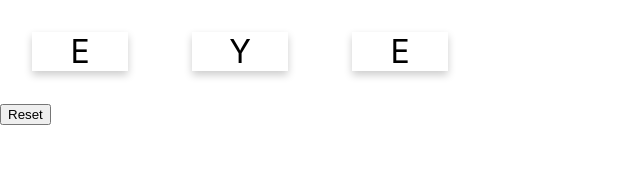
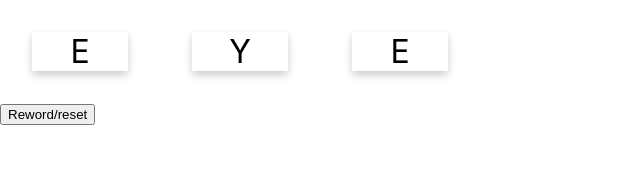
Before and after one commit to adilWateh/lab-3-react, a React (Create React App) app in the folder Documents/year4/card-game/: page / in a window 1280 px wide. Shown: the top 194 px of the page, without its empty margins (0-640 px from the left). Built offline with nearby package versions, Linux system fonts and the light colour scheme.

Commit message:
Reset/Reword

```diff
--- a/Documents/year4/card-game/src/WordCard.js
+++ b/Documents/year4/card-game/src/WordCard.js
@@ -60,7 +60,7 @@ export default function WordCard(props) {
                 )
             }
             <div className="container text-center">
-                <button className='btn btn-danger reset-btn' onClick={handleClick}>Reset</button>
+                <button className='btn btn-danger reset-btn' onClick={handleClick}>Reword/reset</button>
             </div>
             <div className="container">
                 <br />
```
